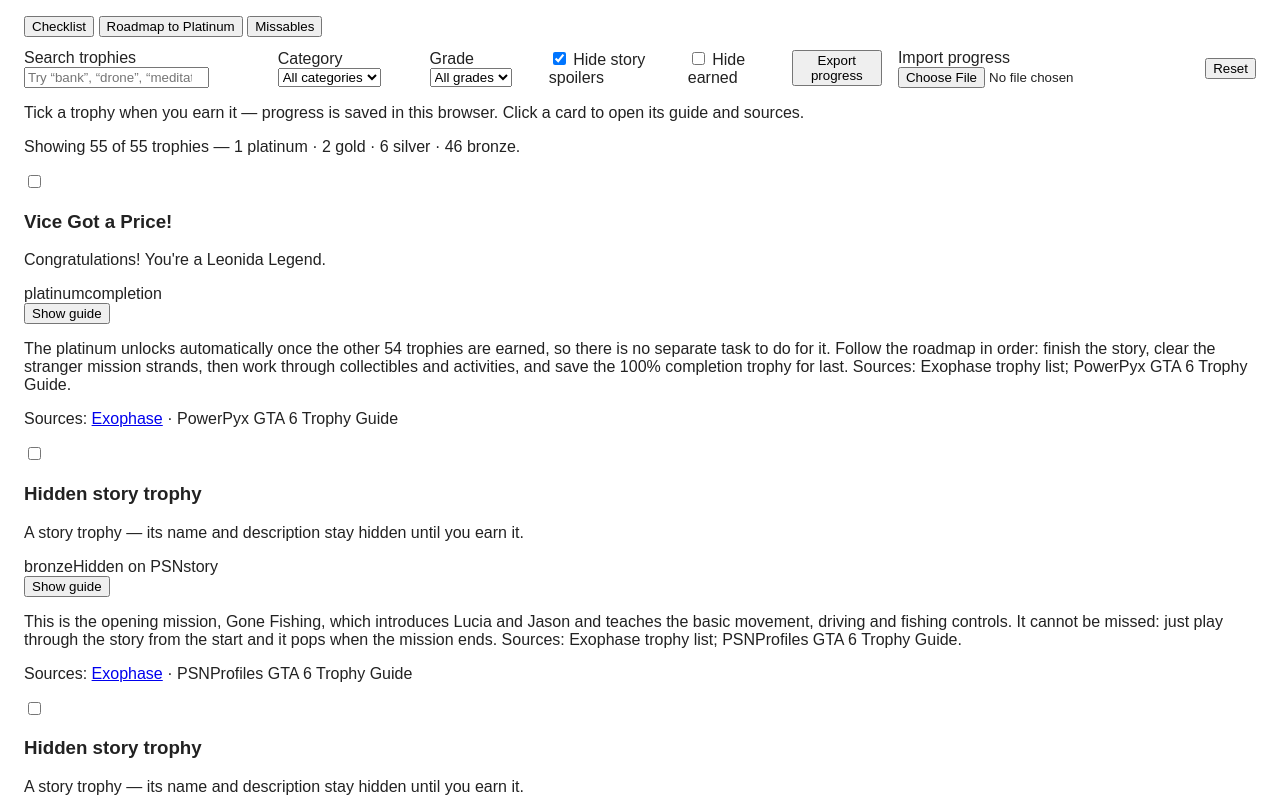
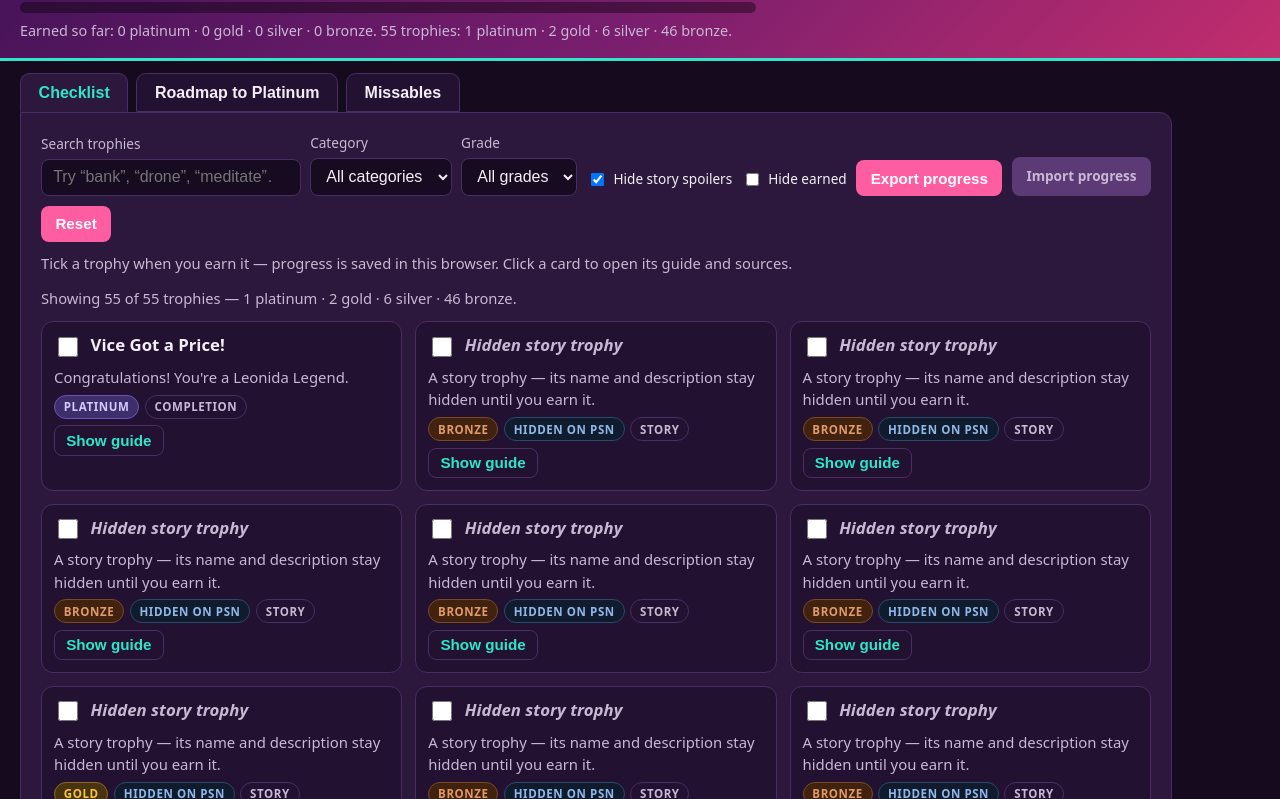
Before and after one commit to bangfadli121-arch/gta6-trophy-guide-01-entry, a plain HTML site: page app/index.html in a window 1280 px wide. Shown: the part 162-961 px from the top of the page. Drawn offline with Linux system fonts and the light colour scheme.

Commit message:
Leonida Trophy Guide: app/style.css

```diff
--- a/app/style.css
+++ b/app/style.css
@@ -1,7 +1,105 @@
-body { font-family: Arial, sans-serif; margin: 24px; color: #222; }
-header { display: flex; justify-content: space-between; align-items: baseline; }
-.controls { display: flex; gap: 16px; margin: 12px 0; align-items: center; }
-.import input { font-size: 12px; }
-table { border-collapse: collapse; width: 100%; }
-th, td { border-bottom: 1px solid #ddd; padding: 6px 8px; text-align: left; vertical-align: top; white-space: pre-line; }
-th { background: #f2f2f2; }
+:root {
+  --ink: #f4eef7;
+  --ink-dim: #c9b8d4;
+  --bg: #150a1e;
+  --panel: #221130;
+  --panel-2: #2c183c;
+  --line: #4a2d63;
+  --accent: #ff5da2;
+  --accent-2: #2ee6c8;
+  --gold: #f5c542;
+  --silver: #cfd6e4;
+  --bronze: #e09a6a;
+  --danger: #ff6b6b;
+}
+* { box-sizing: border-box; }
+body {
+  margin: 0;
+  background: var(--bg);
+  color: var(--ink);
+  font-family: system-ui, -apple-system, "Segoe UI", Roboto, Helvetica, Arial, sans-serif;
+  line-height: 1.5;
+}
+.hero {
+  padding: 1.2rem 1.25rem 1rem;
+  background: linear-gradient(135deg, #3b1155 0%, #7a1e6e 55%, #c22e6d 100%);
+  border-bottom: 3px solid var(--accent-2);
+}
+.hero h1 { margin: 0.1rem 0 0.4rem; font-size: 1.85rem; line-height: 1.1; letter-spacing: -0.01em; }
+.kicker { margin: 0; text-transform: uppercase; letter-spacing: 0.14em; font-size: 0.75rem; color: var(--accent-2); font-weight: 700; }
+.sub { margin: 0 0 0.6rem; max-width: 46rem; color: #fbe9f3; }
+.progress-wrap { max-width: 46rem; }
+.progress-line { display: flex; justify-content: space-between; font-weight: 700; }
+.progress-bar { height: 0.7rem; background: rgba(0,0,0,0.4); border-radius: 999px; overflow: hidden; margin-top: 0.3rem; }
+#progressFill { height: 100%; width: 0%; background: linear-gradient(90deg, var(--accent-2), var(--accent)); transition: width 0.3s; }
+.grade-line { margin: 0.45rem 0 0; color: var(--ink-dim); font-size: 0.9rem; }
+.tabs { display: flex; gap: 0.5rem; padding: 0.75rem 1.25rem 0; }
+.tab {
+  background: var(--panel); color: var(--ink); border: 1px solid var(--line);
+  border-radius: 0.6rem 0.6rem 0 0; padding: 0.6rem 1.1rem; font-size: 1rem; cursor: pointer;
+}
+.tab.active { background: var(--panel-2); border-bottom-color: var(--panel-2); color: var(--accent-2); font-weight: 700; }
+main { padding: 0 1.25rem 2rem; }
+.panel { background: var(--panel-2); border: 1px solid var(--line); border-radius: 0 0.75rem 0.75rem 0.75rem; padding: 1.25rem; max-width: 72rem; }
+.hidden { display: none; }
+.controls { display: flex; flex-wrap: wrap; gap: 0.6rem; align-items: end; margin-bottom: 0.6rem; }
+.controls label { display: flex; flex-direction: column; gap: 0.25rem; font-size: 0.85rem; color: var(--ink-dim); }
+.controls label.check { flex-direction: row; align-items: center; gap: 0.4rem; color: var(--ink); padding-bottom: 0.4rem; }
+.search { flex: 1 1 11rem; }
+input[type="search"], select {
+  background: #170b22; color: var(--ink); border: 1px solid var(--line);
+  border-radius: 0.5rem; padding: 0.55rem 0.7rem; font-size: 1rem;
+}
+button, .importBtn {
+  background: var(--accent); color: #fff; border: none; border-radius: 0.5rem;
+  padding: 0.6rem 0.9rem; font-size: 0.95rem; cursor: pointer; font-weight: 600;
+}
+.importBtn { background: #5b3a75; }
+button:hover, .importBtn:hover { filter: brightness(1.15); }
+.importBtn input { display: none; }
+.hint, .count-line { color: var(--ink-dim); font-size: 0.92rem; margin: 0.3rem 0 0.8rem; }
+.list { display: grid; grid-template-columns: repeat(auto-fill, minmax(21rem, 1fr)); gap: 0.8rem; }
+.card {
+  background: var(--panel); border: 1px solid var(--line); border-radius: 0.75rem;
+  padding: 0.75rem; display: flex; flex-direction: column; gap: 0.4rem;
+}
+.card.earned { border-color: var(--accent-2); }
+.card-head { display: flex; gap: 0.6rem; align-items: flex-start; }
+.card-head input { width: 1.25rem; height: 1.25rem; margin-top: 0.15rem; accent-color: var(--accent-2); flex: none; }
+.card h3 { margin: 0; font-size: 1.05rem; line-height: 1.25; }
+.card .desc { margin: 0; color: var(--ink-dim); font-size: 0.93rem; }
+.badges { display: flex; flex-wrap: wrap; gap: 0.35rem; }
+.badge {
+  font-size: 0.72rem; font-weight: 700; text-transform: uppercase; letter-spacing: 0.05em;
+  border-radius: 999px; padding: 0.15rem 0.55rem; border: 1px solid var(--line); color: var(--ink-dim);
+}
+.badge.platinum { background: #3d2f6b; color: #d9c8ff; border-color: #6b52b8; }
+.badge.gold { background: #4a3410; color: var(--gold); border-color: #8a6a1f; }
+.badge.silver { background: #2c3442; color: var(--silver); border-color: #5a6a84; }
+.badge.bronze { background: #40220f; color: var(--bronze); border-color: #7a4a26; }
+.badge.missable { background: #4d1010; color: var(--danger); border-color: #8a2b2b; }
+.badge.secret { background: #101c2e; color: #8fb8e8; border-color: #2b4a6b; }
+.target { font-size: 0.88rem; color: var(--accent-2); font-weight: 600; }
+.guide { font-size: 0.93rem; margin: 0; }
+.guide-toggle { align-self: flex-start; background: none; border: 1px solid var(--line); color: var(--accent-2); padding: 0.35rem 0.7rem; }
+.guide-body { display: none; }
+.guide-body.open { display: block; }
+.sources { font-size: 0.85rem; color: var(--ink-dim); margin: 0.4rem 0 0; }
+.sources a { color: var(--accent-2); }
+.spoiler-note { color: var(--ink-dim); font-style: italic; }
+.facts { display: grid; grid-template-columns: repeat(auto-fit, minmax(13rem, 1fr)); gap: 0.7rem; margin: 0 0 1rem; }
+.facts div { background: var(--panel); border: 1px solid var(--line); border-radius: 0.6rem; padding: 0.7rem 0.9rem; }
+.facts dt { font-size: 0.8rem; text-transform: uppercase; letter-spacing: 0.06em; color: var(--ink-dim); }
+.facts dd { margin: 0.15rem 0 0; font-weight: 700; }
+.warning { background: #3d1016; border: 1px solid #7a2b2b; border-radius: 0.75rem; padding: 1rem 1.2rem; margin-bottom: 1.2rem; }
+.warning h3 { margin-top: 0; color: #ffb3b3; }
+.warning ul { margin: 0; padding-left: 1.2rem; }
+.stages { margin: 0; padding-left: 1.4rem; }
+.stages li { margin-bottom: 0.9rem; }
+.stages h3 { margin: 0 0 0.2rem; color: var(--accent-2); }
+.stages p { margin: 0; }
+footer { padding: 0 1.25rem 2rem; color: var(--ink-dim); font-size: 0.88rem; max-width: 72rem; }
+@media (max-width: 640px) {
+  .hero h1 { font-size: 1.6rem; }
+  .list { grid-template-columns: 1fr; }
+}
```
